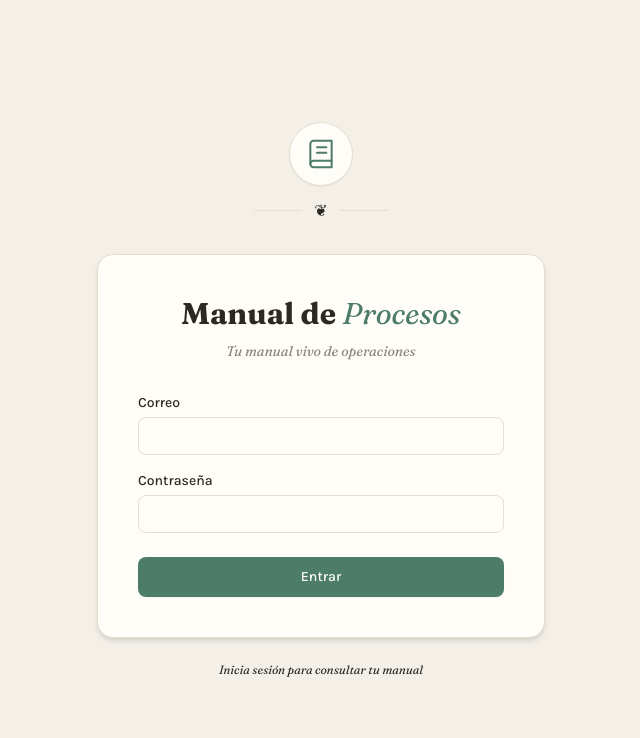
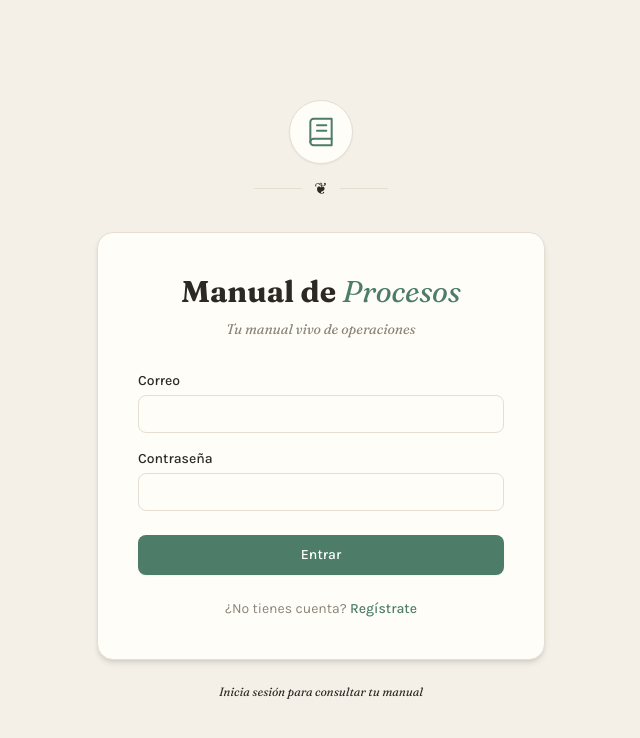
Before and after one commit to Kevin30042001/manual-de-procesos, a React (Vite) app: page /login in a window 1280 px wide. Shown: the top 738 px of the page, without its empty margins (319-959 px from the left). Built offline with nearby package versions, Linux system fonts and the light colour scheme; no server answers.

Commit message:
Update LoginPage.tsx

```diff
--- a/src/pages/LoginPage.tsx
+++ b/src/pages/LoginPage.tsx
@@ -1,5 +1,5 @@
 import { useState, FormEvent } from 'react'
-import { useNavigate } from 'react-router-dom'
+import { useNavigate, Link } from 'react-router-dom'
 import { supabase } from '../lib/supabase'
 import { Input } from '../components/ui/Input'
 import { Button } from '../components/ui/Button'
@@ -99,6 +99,15 @@ export function LoginPage() {
               {loading ? 'Entrando...' : 'Entrar'}
             </Button>
           </form>
+          <p className="mt-6 text-center text-sm text-muted">
+            ¿No tienes cuenta?{' '}
+            <Link
+              to="/register"
+              className="font-medium text-accent transition-colors hover:underline"
+            >
+              Regístrate
+            </Link>
+          </p>
         </div>
 
         <p className="mt-6 text-center font-serif text-xs italic text-muted/70">
```
